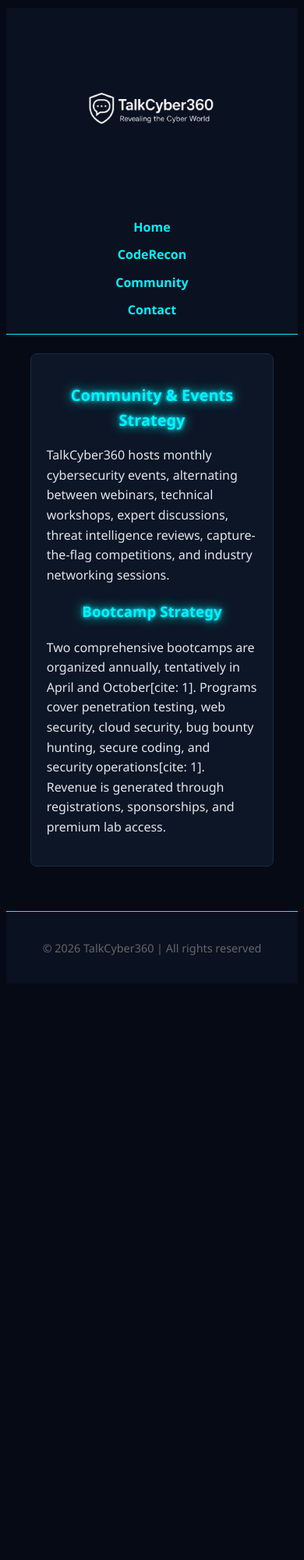
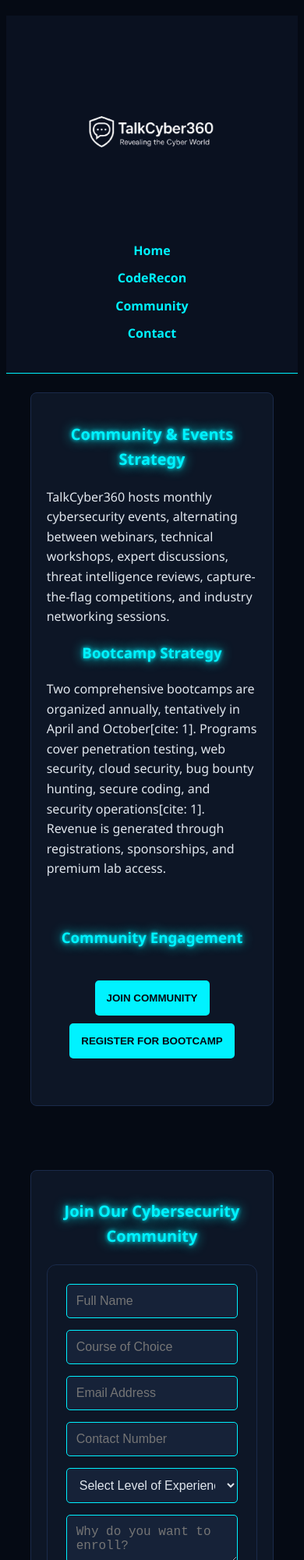
Before and after one commit to mac-handel999/Talk-cyber-360, a plain HTML site: page community.html in a window 390 px wide. Shown: the top 2000 px of the page at 78% size. Before the commit the page ends 1269 px from the top, so only its background shows below. Drawn offline with Linux system fonts and the light colour scheme.

Commit message:
Add community engagement forms and improve styling for better user experience

```diff
--- a/community.html
+++ b/community.html
@@ -35,11 +35,68 @@
             <p>Two comprehensive bootcamps are organized annually, tentatively in April and October[cite: 1]. Programs
                 cover penetration testing, web security, cloud security, bug bounty hunting, secure coding, and security
                 operations[cite: 1]. Revenue is generated through registrations, sponsorships, and premium lab access.
-            </p>
+            </p> <br>
+
+
+
+            <h3>Community Engagement</h3>
+            <div class="community-btn">
+            <a href="#community-form">
+                <button >Join Community</button>
+            </a>
+
+            <a href="#bootcamp-form">
+                <button >Register for Bootcamp</button>
+            </a>
+
+        </div>
         </section>
     </main> <br>
 
 
+
+    <!-- Join Community Section -->
+     <main>
+    <section id="community-form">
+        <h2>Join Our Cybersecurity Community</h2>
+        <form action="https://formspree.io/f/YOUR_FORMSPREE_ENDPOINT" method="POST">
+            <input type="text" name="name" placeholder="Full Name" required>
+            <input type="text" name="course" placeholder="Course of Choice" required>
+            <input type="email" name="email" placeholder="Email Address" required>
+            <input type="tel" name="contact" placeholder="Contact Number" required>
+
+            <select name="experience" required>
+                <option value="">Select Level of Experience</option>
+                <option value="beginner">Beginner</option>
+                <option value="intermediate">Intermediate</option>
+                <option value="advanced">Advanced</option>
+            </select>
+
+            <textarea name="why_enroll" placeholder="Why do you want to enroll?" required></textarea>
+            <textarea name="what_to_gain" placeholder="What do you stand to gain from the bootcamp?" required></textarea>
+
+            <button type="submit">Submit Application</button>
+        </form>
+    </section>
+     </main>
+
+    <main>
+    <!-- Bootcamp Registration Section -->
+    <section id="bootcamp-form" style="margin-top: 40px;">
+        <h2>Register for Bootcamp</h2>
+        <form action="https://formspree.io/f/YOUR_FORMSPREE_ENDPOINT" method="POST">
+            <input type="text" name="name" placeholder="Full Name" required>
+            <input type="email" name="email" placeholder="Email Address" required>
+            <input type="tel" name="contact" placeholder="Contact Number (eg. +234-123456789)" required>
+
+            <textarea name="why_join" placeholder="Why do you want to join?" required></textarea>
+            <textarea name="what_to_bring" placeholder="What can you bring to the table?" required></textarea>
+            <textarea name="how_we_help" placeholder="How can the community help you?" required></textarea>
+
+            <button type="submit">Join Community</button>
+        </form>
+    </section> <br>
+</main>
     <footer>
         <p>&copy; 2026 TalkCyber360 | All rights reserved</p>
     </footer>
--- a/style.css
+++ b/style.css
@@ -8,6 +8,7 @@
 
 * {
     box-sizing: border-box;
+    scroll-behavior: smooth;
 }
 
 body {
@@ -133,7 +134,7 @@
 }
 
 #co-founder {
-    text-align: left;
+    text-align: center;
     padding: 20px;
     background: #0a1120;
     border-radius: 10px;
@@ -144,13 +145,16 @@
 .co-founder-profile {
     display: flex;
     align-items: center;
-    gap: 20px;
-    padding:10px;
+    justify-content: space-evenly;
+    flex-wrap: wrap;
+    flex-direction: row;
+    gap: 10px;
+    padding:20px;
 }
 
 .co-founder-info {
-    text-align: left;
-    margin-left: 20px;
+    text-align: center;
+
 }
 
 
@@ -189,6 +193,8 @@
     font-weight: bold;
     text-decoration: none;
     display: inline-block;
+    gap: 10px;
+    margin: 20px auto;
 }
 
 .hero-btn:hover {
@@ -207,18 +213,24 @@
 
 .services-grid {
     display: grid;
+    /* This creates the responsive behavior:
+       Cards will wrap to the next line if the screen is too small */
     grid-template-columns: repeat(auto-fit, minmax(250px, 1fr));
     gap: 20px;
-    margin-top: 20px;
+    padding: 20px;
+    max-width: 1200px;
+    margin: auto;
 }
 
 .service-card {
     background: #0d1626;
     border: 1px solid #1a2a4a;
-    padding: 20px;
+    padding: 25px;
+    color: var(--accent-blue);
     text-align: center;
-    border-radius: 10px;
-    transition: 0.3s;
+    border-radius: 12px;
+    font-weight: bold;
+    transition: transform 0.3s ease, border-color 0.3s ease;
 }
 
 .service-card i {
@@ -229,9 +241,21 @@
 
 .service-card:hover {
     border-color: var(--accent-blue);
-    box-shadow: 0 0 10px rgba(0, 242, 255, 0.3);
+    box-shadow: 0 0 15px rgba(0, 242, 255, 0.3);
 }
 
+/* Mobile-specific adjustments */
+@media (max-width: 600px) {
+    .services-grid {
+        grid-template-columns: 1fr;
+        /* Forces a single column on phones */
+        padding: 10px;
+    }
+
+    .service-card {
+        padding: 15px;
+    }
+}
 
 footer {
     text-align: center;
@@ -266,14 +290,17 @@
 @media (max-width: 768px) {
     header {
         padding: 15px;
-        margin: 10px auto;
+        margin: 20px auto;
         text-align: center;
+        align-items: center;
+        justify-content: center;
     }
 
     nav {
         flex-direction: column;
         gap: 12px;
         text-align: center;
+        margin: 20px auto;
     }
 
     nav ul {
@@ -355,3 +382,90 @@
         font-size: 0.9rem;
     }
 }
+
+
+
+/* Styling for all form elements */
+form {
+    display: flex;
+    flex-direction: column;
+    gap: 15px;
+    background: #0d1626;
+    padding: 2rem;
+    border-radius: 12px;
+    border: 1px solid #1a2a4a;
+    max-width: 600px;
+    margin: 20px auto;
+}
+
+input,
+textarea,
+select {
+    background: #162238;
+    border: 1px solid #00f2ff;
+    color: #e0e6ed;
+    padding: 12px;
+    border-radius: 5px;
+    font-size: 1rem;
+    outline: none;
+    transition: all 0.3s ease;
+}
+
+/* Interaction states */
+input:focus,
+textarea:focus,
+select:focus {
+    border-color: #ffffff;
+    box-shadow: 0 0 10px rgba(0, 242, 255, 0.5);
+}
+
+/* Button styling */
+button {
+    background: #00f2ff;
+    color: #050a14;
+    border: none;
+    padding: 15px;
+    border-radius: 5px;
+    cursor: pointer;
+    font-weight: bold;
+    text-transform: uppercase;
+    transition: 0.3s;
+}
+
+button:hover {
+    background: #ffffff;
+    box-shadow: 0 0 15px #00f2ff;
+}
+
+button:active {
+    transform: translateY(2px);
+}
+
+/* Responsive adjustment for mobile */
+@media (max-width: 600px) {
+    form {
+        padding: 1.5rem;
+    }
+}
+
+h2 {
+    margin-bottom: 20px;
+}
+
+.community-btn {
+   text-align: center;
+   display: flex;
+   flex-wrap: wrap;
+   justify-content: center;
+   align-items: center;
+    color: #0a1120;
+    padding: 20px;
+    border: none;
+    border-radius: 5px;
+    cursor: pointer;
+    font-weight: bold;
+    text-decoration: none;
+
+    gap: 10px;
+    margin: 20px auto;
+}
```
Also changed, not shown: index.html (+8 -1 lines).
